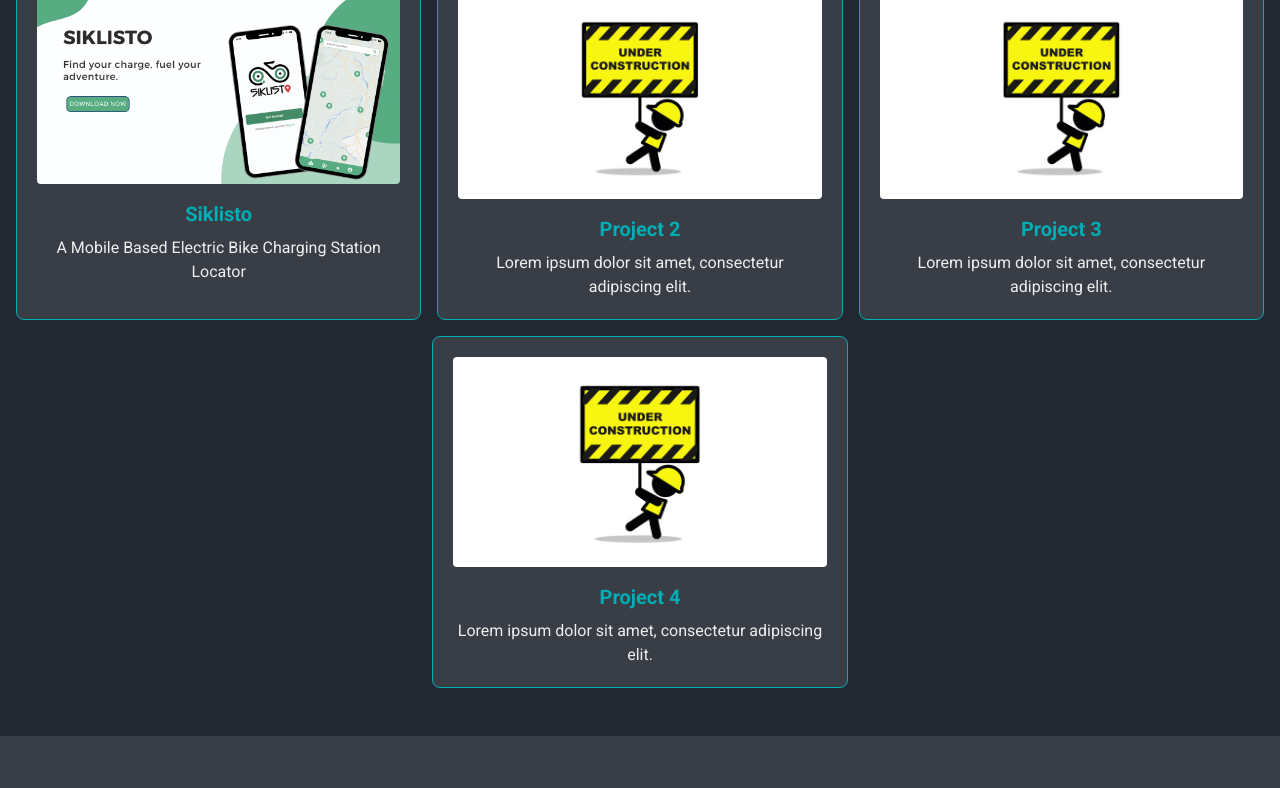
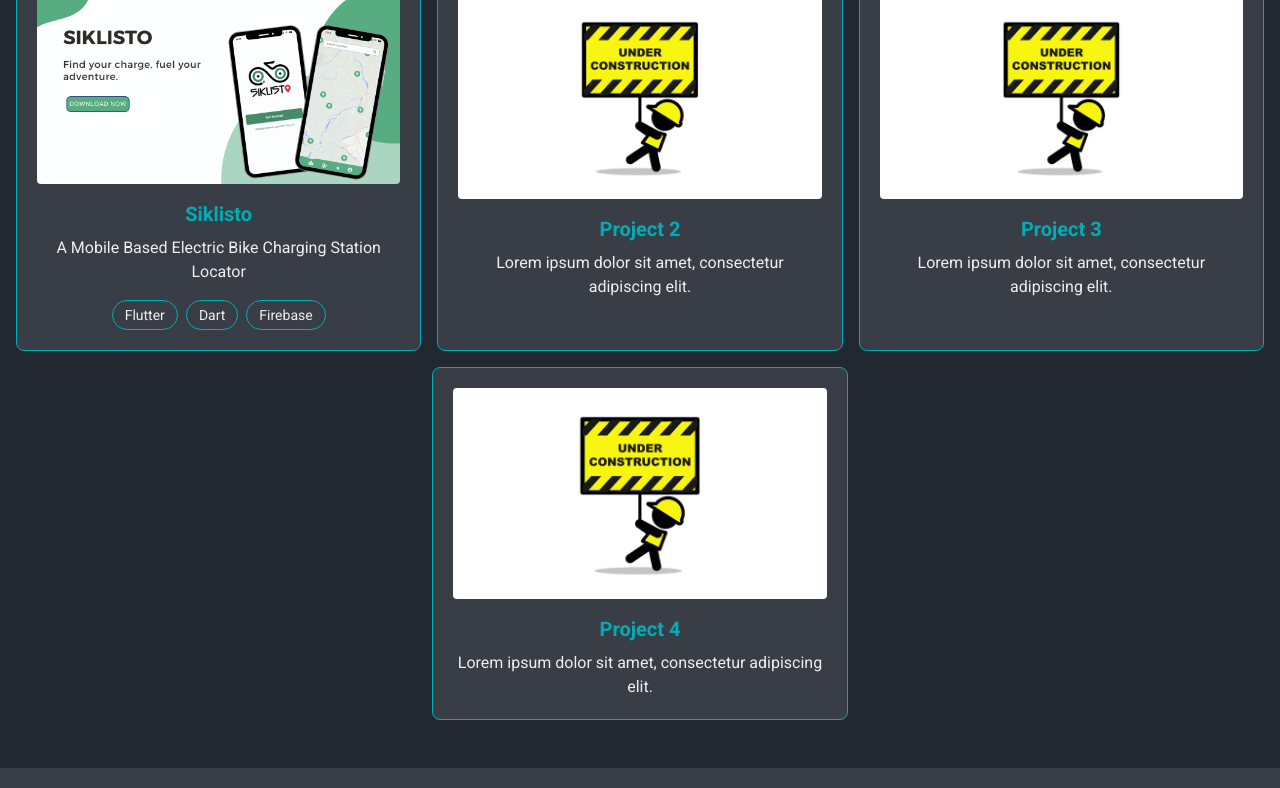
Before and after one commit to itsmeenavi/Portfolio, a React (Create React App) app: page / in a window 1280 px wide. Shown: the part 2393-3181 px from the top of the page. Built offline with nearby package versions, Linux system fonts and the light colour scheme.

Commit message:
Added technology used in project

```diff
--- a/src/components/Projects.js
+++ b/src/components/Projects.js
@@ -1,33 +1,34 @@
 // src/components/Projects.js
 import React from 'react';
-import { Link } from 'react-router-dom'; // Import Link for internal navigation
-import siklistoImage from '../assets/siklisto.png'; // Import your image
-import underconstructionImage from '../assets/underConstruction.jpg'; //
+import { Link } from 'react-router-dom';
+import siklistoImage from '../assets/siklisto.png';
+import underconstructionImage from '../assets/underConstruction.jpg';
 
 const projectList = [
   {
     name: 'Siklisto',
     description: 'A Mobile Based Electric Bike Charging Station Locator',
     image: siklistoImage,
-    link: '/siklisto', // Internal route
+    link: '/siklisto',
+    technologies: ['Flutter', 'Dart', 'Firebase'], // Added technologies
   },
   {
     name: 'Project 2',
     description: 'Lorem ipsum dolor sit amet, consectetur adipiscing elit.',
-    image: underconstructionImage, // Replace with actual images
-    link: '/project-2', // Internal route
+    image: underconstructionImage,
+    link: '/project-2',
   },
   {
     name: 'Project 3',
     description: 'Lorem ipsum dolor sit amet, consectetur adipiscing elit.',
-    image: underconstructionImage, // Replace with actual images
-    link: '/project-3', // Internal route
+    image: underconstructionImage,
+    link: '/project-3',
   },
   {
     name: 'Project 4',
     description: 'Lorem ipsum dolor sit amet, consectetur adipiscing elit.',
-    image: underconstructionImage, // Replace with actual images
-    link: '/project-4', // Internal route
+    image: underconstructionImage,
+    link: '/project-4',
   },
   // ... add more projects as needed
 ];
@@ -44,21 +45,20 @@ function Projects() {
   return (
     <section id="projects" className="bg-rich-black text-off-white py-12 px-4 max-w-7xl mx-auto">
       <h2 className="text-teal text-center mb-10 text-3xl font-bold">Projects</h2>
-      <div className="space-y-4"> {/* Reduced vertical spacing between rows */}
+      <div className="space-y-4">
         {groupedProjects.map((row, rowIndex) => {
-          // Determine alignment and spacing based on the number of projects in the row
-          let justifyClass = 'justify-center'; // Default alignment
-          let spaceClass = ''; // Default spacing
+          let justifyClass = 'justify-center';
+          let spaceClass = '';
 
           if (row.length === 1) {
             justifyClass = 'justify-center';
-            spaceClass = ''; // No horizontal spacing needed
+            spaceClass = '';
           } else if (row.length === 2) {
             justifyClass = 'justify-center';
-            spaceClass = 'space-x-6'; // Adjusted spacing between two projects
+            spaceClass = 'space-x-6';
           } else if (row.length === 3) {
             justifyClass = 'justify-between';
-            spaceClass = 'space-x-4'; // Adjusted spacing between three projects
+            spaceClass = 'space-x-4';
           }
 
           return (
@@ -81,6 +81,19 @@ function Projects() {
                     {project.name}
                   </h3>
                   <p className="mt-2 text-off-white text-center">{project.description}</p>
+                  {/* Labels for technologies used */}
+                  {project.technologies && (
+                    <div className="mt-4 flex space-x-2">
+                      {project.technologies.map((tech, idx) => (
+                        <span
+                          key={idx}
+                          className="text-off-white text-sm border border-teal rounded-full px-3 py-1 flex items-center"
+                        >
+                          {tech}
+                        </span>
+                      ))}
+                    </div>
+                  )}
                 </Link>
               ))}
             </div>
```
